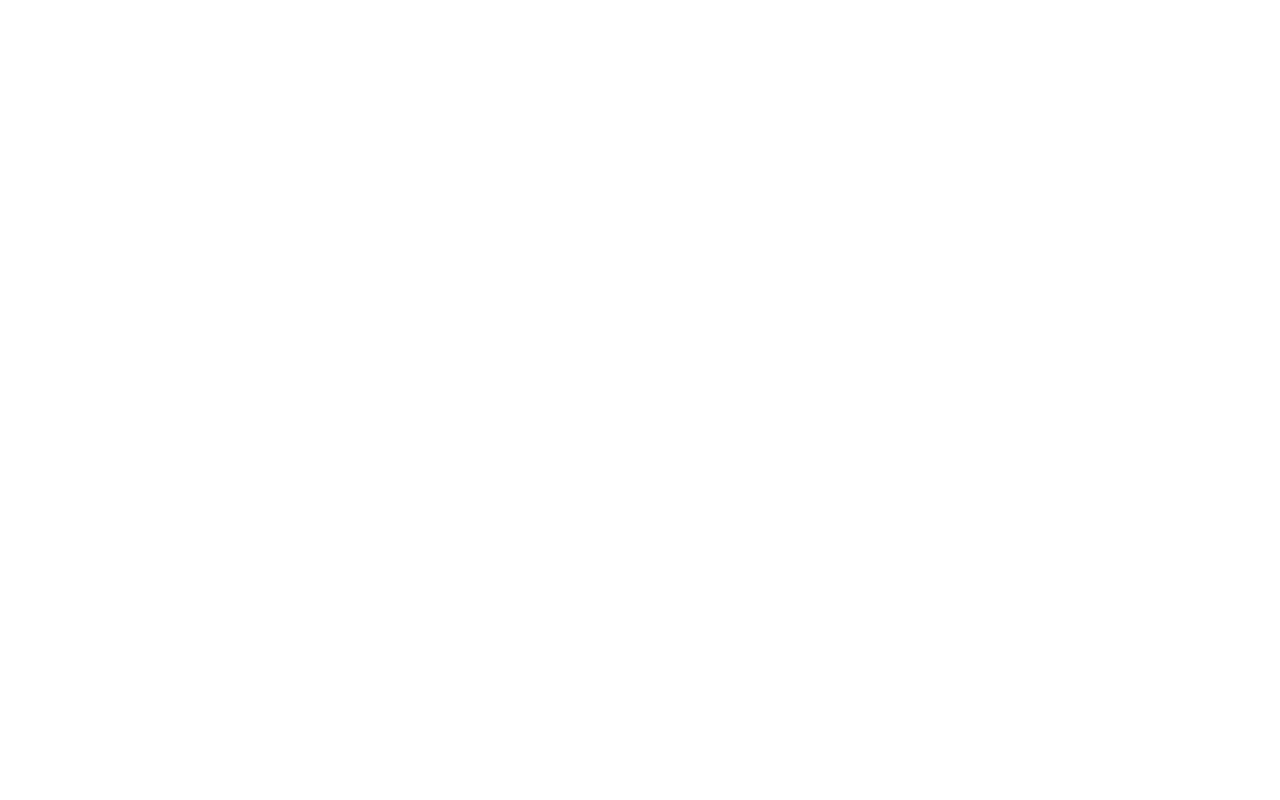
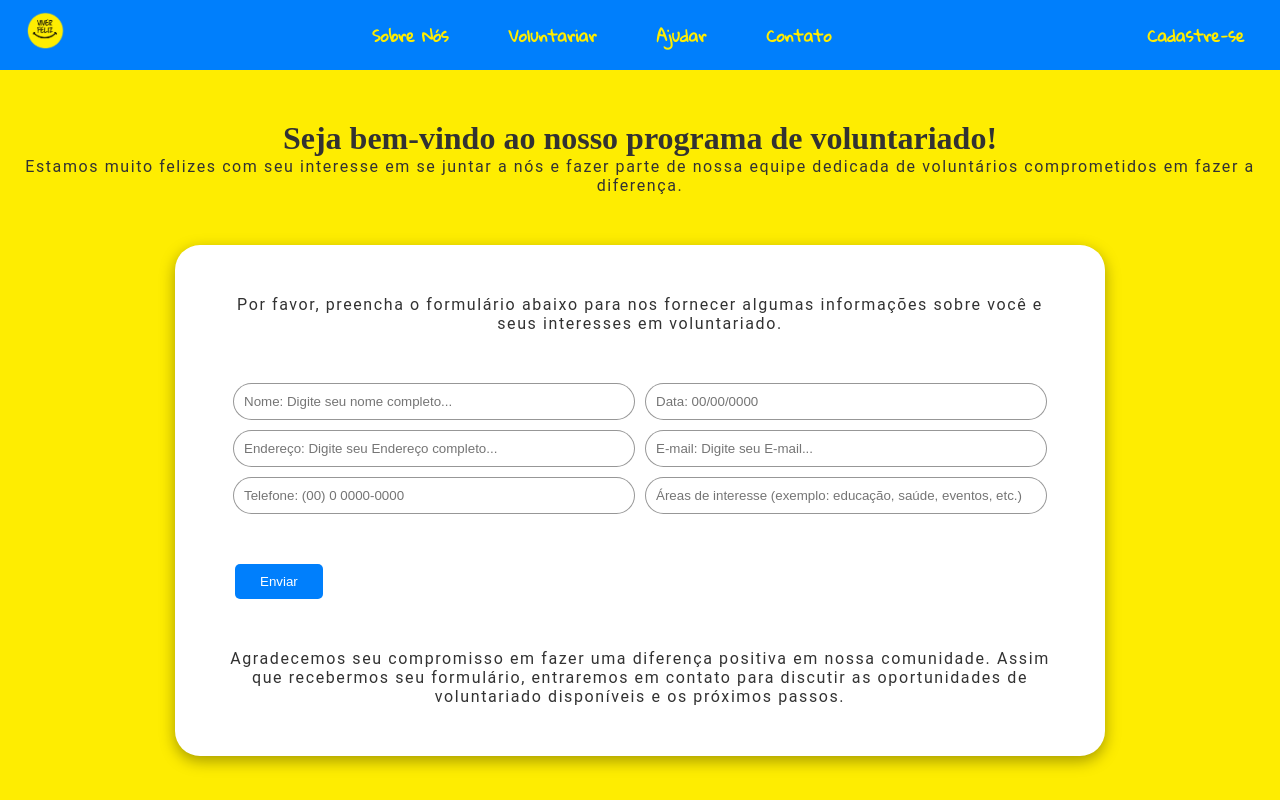
Before and after one commit to viszsouza/ONG-Viver-Feliz-Site, a plain HTML site: page pages/voluntariar.html in a window 1280 px wide. Drawn offline with Linux system fonts and the light colour scheme; a web font is replaced by a local one.

Commit message:
Criando página de voluntário
Criando estrutura da página de voluntário, com CSS

```diff
--- a/css/base.css
+++ b/css/base.css
@@ -12,6 +12,7 @@
     --amarelo-claro: #DDE211;
     --azul-claro: #005FCF;
     --verde: #06601F;
+    --shadow: rgba(0, 0, 0, 0.468) 0px 5px 15px;
 
     /*==== Fonte e Tipografia ====*/
     --body-font: 'Poppins', sans-serif;
@@ -39,7 +40,7 @@ body {
 
 main {
     flex: 1;
-  }
+}
 
 h1 {
     font-family: Quicksand Bold;
--- /dev/null
+++ b/css/voluntariar.css
@@ -0,0 +1,74 @@
+@import url("base.css");
+
+main{
+    background-color: var(--amarelo);
+}
+
+.textos-inicio{
+    text-align: center;
+    margin-top: 50px;
+}
+
+.textos-inicio h1{
+}
+
+.textos-inicio p{
+
+}
+
+.bg-form{
+    background-color: var(--branco);
+    width: 930px;
+    padding: 50px;
+    border-radius: 25px;
+    box-shadow: var(--shadow);
+}
+
+.container-form{
+    display: flex;
+    align-items: center;
+    justify-content: center;
+    margin-top: 50px;
+    gap: 100px;
+}
+
+.texto-form{
+    text-align: center;
+}
+
+.texto-form-2{
+    text-align: center;
+    margin-top: 50px;
+}
+
+.form{
+    display: grid;
+    grid-template-columns: repeat(1);
+    gap: 10px;
+    margin-left: auto;
+    margin-right: auto;
+    margin-top: 50px;
+    max-width: 1200px;
+    padding: 0px 8px 0px 8px;
+    margin-bottom: 50px;
+}
+
+.form input{
+    padding: 10px;
+    border-radius: 20px;
+    border: solid 1px rgba(0, 0, 0, 0.408);
+}
+
+form button{
+    padding: 10px 25px 10px 25px;
+    border-radius: 5px;
+    margin-left: 10px;
+    background-color: var(--azul);
+    color: var(--branco);
+}
+
+@media (min-width: 768px){
+    .form{
+        grid-template-columns: repeat(2, minmax(0, 2fr));
+    }
+}
--- a/pages/voluntariar.html
+++ b/pages/voluntariar.html
@@ -0,0 +1,81 @@
+<!DOCTYPE html>
+<html lang="en">
+<head>
+    <meta charset="UTF-8">
+    <meta name="viewport" content="width=device-width, initial-scale=1.0">
+    <title>Document</title>
+    <link rel="stylesheet" href="/css/voluntariar.css">
+</head>
+<body>
+    <header>
+        <a href="index.html">
+            <div id="logo">
+                <img src="/images/logo.png" alt="logo">
+            </div>
+        </a>
+        <ul id="navbar">
+            <li><a href="pages/sobre-nos.html"><Strong>Sobre Nós</Strong></a></li>
+            <li><a href="pages/voluntariar.html"><Strong>Voluntariar</Strong></a></li>
+            <li><a href="pages/ajudar.html"><Strong>Ajudar</Strong></a></li>
+            <li><a href=""><Strong>Contato</Strong></a></li>
+        </ul>
+        <ul id="log">
+            <li><a href="pages/cadastro.html"><Strong>Cadastre-se</Strong></a></li>
+        </ul>
+        <h1 id="nome-marca">Viver Feliz</h1>
+        <button class="menu-button" onclick="openNav()">
+            <img src="images/barra-de-menu.png" alt="menu">
+        </button>
+        <div id="borrar"></div>
+        <div id="myNav" class="overlay">
+            <a href="javascript:void(0)" class="closebtn" onclick="closeNav()"><img src="./images/fechar.png" alt=""></a>
+
+            <div class="loginnavmob">
+                <img src="img/usuario.png" alt="">
+                    <a href="pages/login.html"><h2>Faça seu login!</h2></a>
+            </div>
+            <ul>
+            <li><a href="/index.html">Início</a></li>
+            <li><a href="/pages/sobre-nos.html">Quem Somos</a></li>
+            <li><a href="pages/mural.html">Mural</a></li>
+            <li><a href="pages/adotar.html">Adotar</a></li>
+            <li><a href="pages/cadastraranimal.html">Cadastrar Animal</a></li>
+            </ul>
+        </div>
+    </header>
+
+    <main>
+        <div class="textos-inicio">
+            <h1>Seja bem-vindo ao nosso programa de voluntariado!</h1>
+            <p>Estamos muito felizes com seu interesse em se juntar a nós e fazer parte de nossa equipe dedicada de voluntários comprometidos em fazer a diferença.
+            </p>
+        </div>
+
+        <!-- Container -->
+        <div class="container-form">
+            <div class="bg-form">
+                <div class="texto-form">
+                    <p>Por favor, preencha o formulário abaixo para nos fornecer algumas informações sobre você e seus interesses em voluntariado.</p>
+                </div>
+
+                <form action="">
+                    <div class="form">
+                        <input type="text" name="nome-completo" id="" placeholder="Nome: Digite seu nome completo...">
+                        <input type="text" name="nome-completo" id="" placeholder="Data: 00/00/0000">
+                        <input type="text" name="nome-completo" id="" placeholder="Endereço: Digite seu Endereço completo...">
+                        <input type="text" name="nome-completo" id="" placeholder="E-mail: Digite seu E-mail...">
+                        <input type="text" name="nome-completo" id="" placeholder="Telefone: (00) 0 0000-0000">
+                        <input type="text" name="nome-completo" id="" placeholder="Áreas de interesse (exemplo: educação, saúde, eventos, etc.)">
+                    </div>
+                    <button>Enviar</button>
+                </form>
+
+                <div class="texto-form-2">
+                    <p>Agradecemos seu compromisso em fazer uma diferença positiva em nossa comunidade. Assim que recebermos seu formulário, entraremos em contato para discutir as oportunidades de voluntariado disponíveis e os próximos passos.</p>
+                </div>
+            </div>
+        </div>
+
+    </main>
+</body>
+</html>
```
